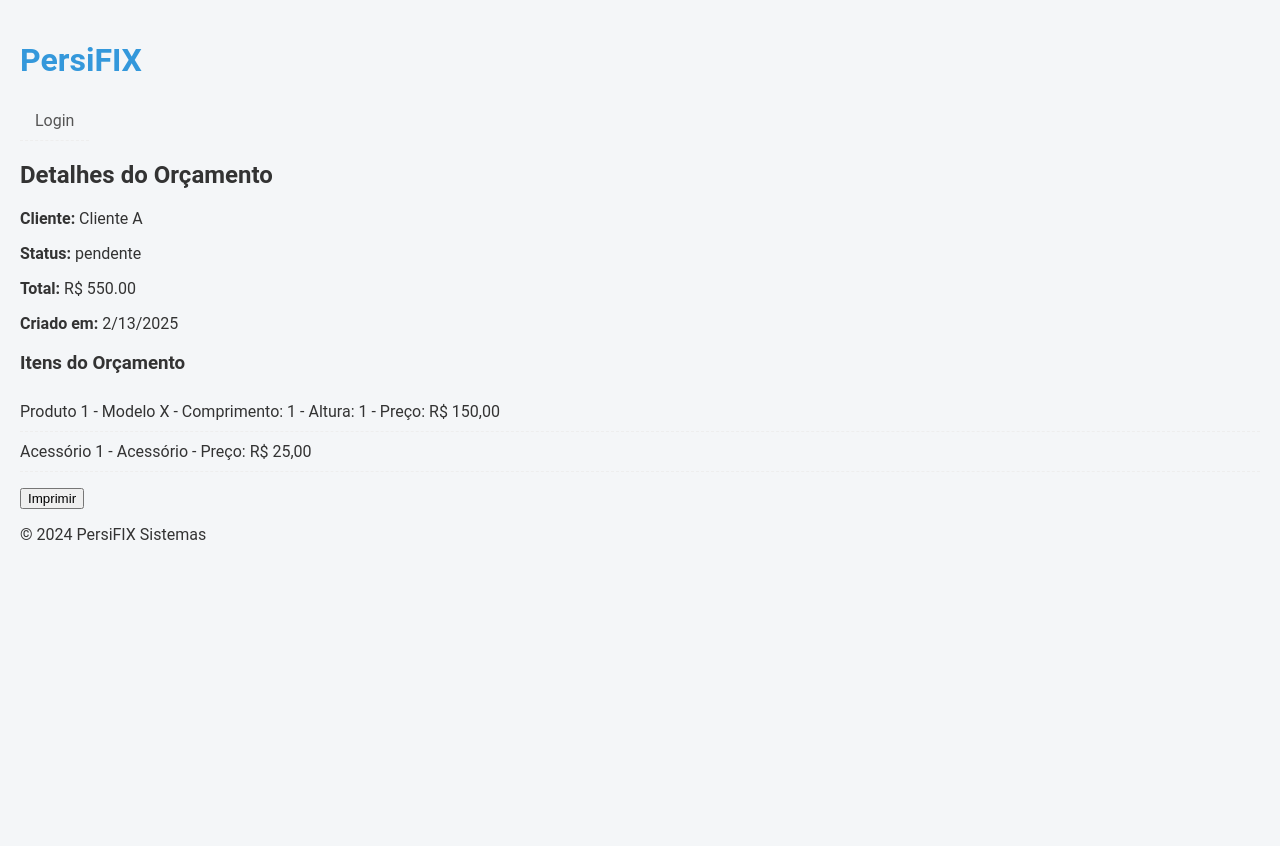
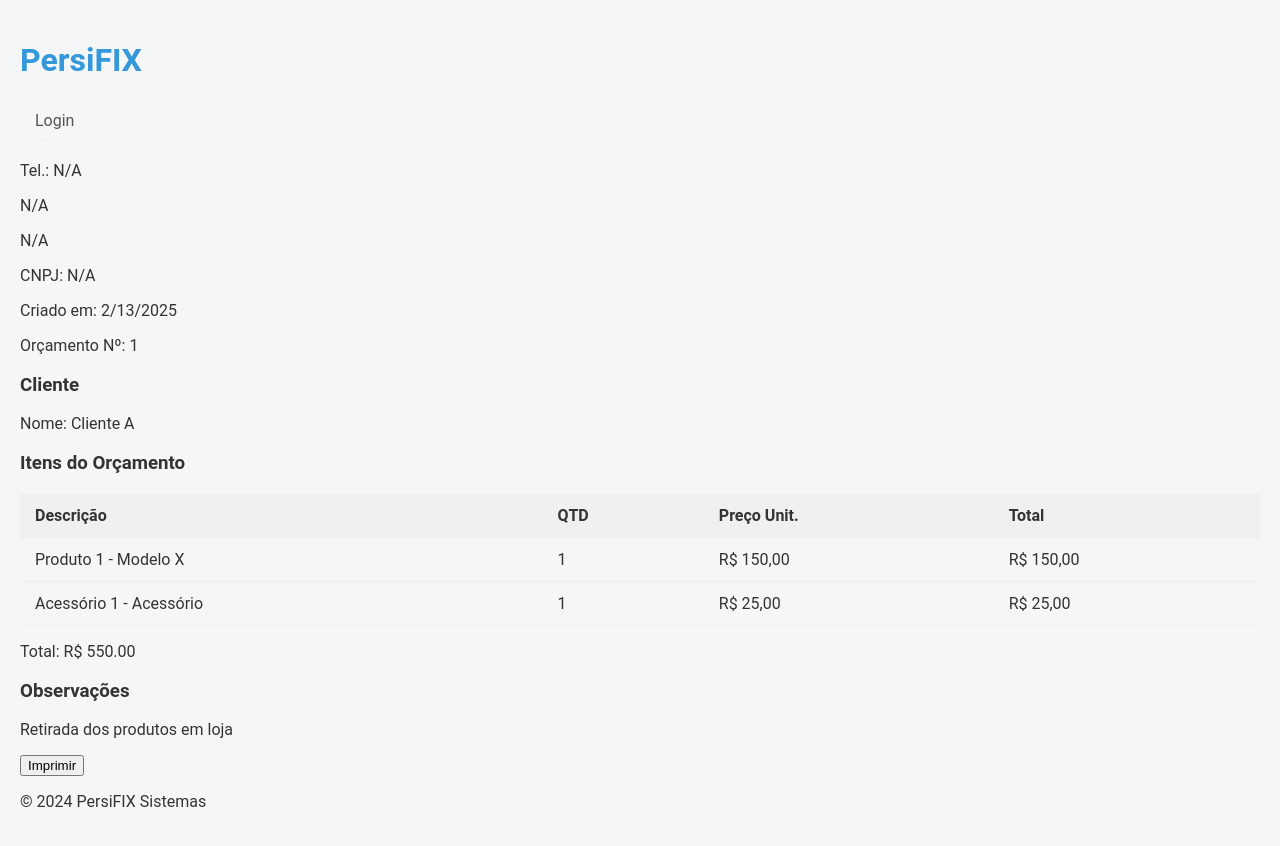
Before and after one commit to volcovrafael06/bolt-generated-project, a React (Vite) app: page /budgets/1/view in a window 1280 px wide. Before the commit the page ends 800 px from the top, so only its background shows below. Built offline with nearby package versions, Linux system fonts and the light colour scheme.

Commit message:
Initial commit from your app

```diff
--- a/src/App.jsx
+++ b/src/App.jsx
@@ -76,7 +76,7 @@ function App() {
       <div className="app">
         <header className="app-header">
           {companyLogo ? (
-            <img src={URL.createObjectURL(companyLogo)} alt="Company Logo" style={{ maxHeight: '50px' }} />
+            <img src={companyLogo} alt="Company Logo" style={{ maxHeight: '50px' }} />
           ) : (
             <h1>PersiFIX</h1>
           )}
@@ -118,7 +118,7 @@ function App() {
             <Route path="/accessories" element={<Accessories accessories={accessories} setAccessories={setAccessories} />} />
             <Route path="/budgets" element={<BudgetList budgets={budgets} validadeOrcamento={validadeOrcamento} onFinalizeBudget={handleFinalizeBudget} onCancelBudget={handleCancelBudget} />} /> {/* BudgetList for /budgets path */}
             <Route path="/budgets/new" element={<Budgets customers={customers} products={products} accessories={accessories} setCustomers={setCustomers} setBudgets={setBudgets} budgets={budgets} />} />
-            <Route path="/budgets/:budgetId/view" element={<BudgetDetailsPage budgets={budgets} />} />
+            <Route path="/budgets/:budgetId/view" element={<BudgetDetailsPage budgets={budgets} companyLogo={companyLogo} />} />
             <Route path="/budgets/:budgetId/edit" element={<Budgets customers={customers} products={products} accessories={accessories} setCustomers={setCustomers} setBudgets={setBudgets} budgets={budgets} />} />
             <Route path="/reports" element={<Reports />} />
             <Route path="/configuracoes" element={<Configuracoes setCompanyLogo={setCompanyLogo} setValidadeOrcamento={setValidadeOrcamento} validadeOrcamento={validadeOrcamento} />} />
--- /dev/null
+++ b/src/components/BudgetDetailsPage.css
@@ -0,0 +1,81 @@
+.budget-details-container {
+  font-family: Arial, sans-serif;
+  padding: 20px;
+  max-width: 800px;
+  margin: 0 auto;
+}
+
+.budget-header {
+  display: flex;
+  justify-content: space-between;
+  align-items: flex-start;
+  margin-bottom: 20px;
+}
+
+.company-logo {
+  max-width: 100px;
+  max-height: 80px;
+}
+
+.company-info,
+.budget-info {
+  text-align: right;
+}
+
+.client-section,
+.items-section,
+.totals-section,
+.observations-section {
+  margin-bottom: 20px;
+  padding: 10px;
+  border: 1px solid #ddd;
+}
+
+.items-section table {
+  width: 100%;
+  border-collapse: collapse;
+}
+
+.items-section th,
+.items-section td {
+  border: 1px solid #ddd;
+  padding: 8px;
+  text-align: left;
+}
+
+.items-section th {
+  background-color: #f0f0f0;
+}
+
+@media print {
+  .budget-details-container {
+    max-width: none !important;
+    margin: 0 !important;
+    padding: 0 !important;
+    border: none !important;
+  }
+
+  .budget-header {
+    display: flex !important;
+    justify-content: space-between !important;
+    align-items: flex-start !important;
+  }
+
+  .company-info,
+  .budget-info {
+    text-align: right !important;
+  }
+
+  .client-section,
+  .items-section,
+  .totals-section,
+  .observations-section {
+    border: 1px solid #ddd !important;
+    margin-bottom: 10px !important;
+    padding: 5px !important;
+  }
+
+  button {
+    display: none !important;
+  }
+}
--- a/src/components/BudgetDetailsPage.jsx
+++ b/src/components/BudgetDetailsPage.jsx
@@ -1,9 +1,17 @@
-import React from 'react';
+import React, { useEffect, useState } from 'react';
 import { useParams } from 'react-router-dom';
 
 function BudgetDetailsPage({ budgets, companyLogo }) {
   const { budgetId } = useParams();
   const budget = budgets.find(budget => budget.id === parseInt(budgetId, 10));
+  const [configuracoes, setConfiguracoes] = useState({});
+
+  useEffect(() => {
+    const storedConfig = localStorage.getItem('configuracoes');
+    if (storedConfig) {
+      setConfiguracoes(JSON.parse(storedConfig));
+    }
+  }, []);
 
   if (!budget) {
     return <p>Orçamento não encontrado.</p>;
@@ -17,29 +25,73 @@ function BudgetDetailsPage({ budgets, companyLogo }) {
   };
 
   return (
-    <div>
-      <h2>Detalhes do Orçamento</h2>
-      <p><strong>Cliente:</strong> {budget.customerName}</p>
-      <p><strong>Status:</strong> {budget.status}</p>
-      <p><strong>Total:</strong> R$ {budget.totalValue.toFixed(2)}</p>
-      <p><strong>Criado em:</strong> {formattedCreationDate}</p>
+    <div className="budget-details-container">
+      <header className="budget-header">
+        {companyLogo && (
+          <img src={companyLogo} alt="Company Logo" className="company-logo" />
+        )}
+        <div className="company-info">
+          <p>Tel.: {configuracoes.telefone || 'N/A'}</p>
+          <p>{configuracoes.endereco || 'N/A'}</p>
+          <p>{configuracoes.nomeFantasia || 'N/A'}</p>
+          <p>CNPJ: {configuracoes.cnpj || 'N/A'}</p>
+        </div>
+        <div className="budget-info">
+          <p>Criado em: {formattedCreationDate}</p>
+          <p>Orçamento Nº: {budget.id}</p>
+        </div>
+      </header>
 
+      <section className="client-section">
+        <h3>Cliente</h3>
+        <p>Nome: {budget.customerName}</p>
+      </section>
+
+      <section className="items-section">
         <h3>Itens do Orçamento</h3>
         {budget.items && budget.items.length > 0 ? (
-        <ul>
+          <table>
+            <thead>
+              <tr>
+                <th>Descrição</th>
+                <th>QTD</th>
+                <th>Preço Unit.</th>
+                <th>Total</th>
+              </tr>
+            </thead>
+            <tbody>
               {budget.items.map((item, index) => (
-            <li key={index}>
+                <tr key={index}>
+                  <td>
                     {item.type === 'product' ? (
-                `${item.item?.name || 'N/A'} - ${item.item?.model || 'N/A'} - Comprimento: ${item.length} - Altura: ${item.height} - Preço: ${item.price ? item.price.toLocaleString('pt-BR', { style: 'currency', currency: 'BRL' }) : 'N/A'}`
+                      `${item.item?.name || 'N/A'} - ${item.item?.model || 'N/A'}`
                     ) : (
-                `${item.item?.name || 'N/A'} - Acessório - Preço: ${item.price ? item.price.toLocaleString('pt-BR', { style: 'currency', currency: 'BRL' }) : 'N/A'}`
+                      `${item.item?.name || 'N/A'} - Acessório`
                     )}
-            </li>
+                  </td>
+                  <td>
+                    {item.type === 'product' ? (item.item?.calculationMethod === 'm2' ? `${item.length} x ${item.height} m²` : '1') : '1'}
+                  </td>
+                  <td>{item.price ? item.price.toLocaleString('pt-BR', { style: 'currency', currency: 'BRL' }) : 'N/A'}</td>
+                  <td>{item.price ? item.price.toLocaleString('pt-BR', { style: 'currency', currency: 'BRL' }) : 'N/A'}</td>
+                </tr>
               ))}
-        </ul>
+            </tbody>
+          </table>
         ) : (
           <p>Nenhum item neste orçamento.</p>
         )}
+      </section>
+
+      <section className="totals-section">
+        <p>Total: R$ {budget.totalValue.toFixed(2)}</p>
+      </section>
+
+      <section className="observations-section">
+        <h3>Observações</h3>
+        <p>Retirada dos produtos em loja</p>
+      </section>
+
       <button onClick={handlePrint}>Imprimir</button>
     </div>
   );
--- a/src/components/Configuracoes.jsx
+++ b/src/components/Configuracoes.jsx
@@ -1,7 +1,7 @@
 import React, { useState, useEffect } from 'react';
 import './Configuracoes.css';
 
-function Configuracoes() {
+function Configuracoes({ setCompanyLogo }) {
   const [cnpj, setCnpj] = useState('');
   const [razaoSocial, setRazaoSocial] = useState('');
   const [nomeFantasia, setNomeFantasia] = useState('');
@@ -21,6 +21,7 @@ function Configuracoes() {
   const [newSellerEmail, setNewSellerEmail] = useState('');
   const [saveMessage, setSaveMessage] = useState('');
   const [cnpjErrorMessage, setCnpjErrorMessage] = useState('');
+  const [localCompanyLogo, setLocalCompanyLogo] = useState(null);
 
   useEffect(() => {
     localStorage.setItem('sellers', JSON.stringify(sellers));
@@ -40,8 +41,10 @@ function Configuracoes() {
       setFormulaComprimento(config.formulaComprimento || '');
       setFormulaBando(config.formulaBando || '');
       setFormulaInstalacao(config.formulaInstalacao || '');
+      setLocalCompanyLogo(config.companyLogo || null);
+      setCompanyLogo(config.companyLogo || null);
     }
-  }, []);
+  }, [setCompanyLogo]);
 
   const handleCNPJChange = async (e) => {
     const value = e.target.value;
@@ -104,6 +107,19 @@ function Configuracoes() {
     }
   };
 
+  const handleLogoChange = (e) => {
+    const file = e.target.files[0];
+    if (file) {
+      const reader = new FileReader();
+      reader.onloadend = () => {
+        const base64String = reader.result;
+        setLocalCompanyLogo(base64String);
+        setCompanyLogo(base64String);
+      };
+      reader.readAsDataURL(file);
+    }
+  };
+
   const handleSubmit = (event) => {
     event.preventDefault();
     const config = {
@@ -117,6 +133,7 @@ function Configuracoes() {
       formulaComprimento,
       formulaBando,
       formulaInstalacao,
+      companyLogo: localCompanyLogo,
     };
     localStorage.setItem('configuracoes', JSON.stringify(config));
     setSaveMessage('Configurações salvas com sucesso!');
@@ -189,7 +206,7 @@ function Configuracoes() {
         </div>
         <div className="form-group">
           <label htmlFor="logo">Anexar Logo da Empresa (Max 200KB):</label>
-          <input type="file" id="logo" />
+          <input type="file" id="logo" onChange={handleLogoChange} />
         </div>
         <div className="form-group">
           <label htmlFor="validadeOrcamento">Validade do Orçamento (dias):</label>
@@ -273,6 +290,12 @@ function Configuracoes() {
           </ul>
         </div>
       )}
+        {localCompanyLogo && (
+        <div>
+          <h3>Logo Preview:</h3>
+          <img src={localCompanyLogo} alt="Company Logo Preview" style={{maxWidth: '200px'}}/>
+        </div>
+      )}
     </div>
   );
 }
```
Lines whose indentation alone changed are shown as unchanged.
